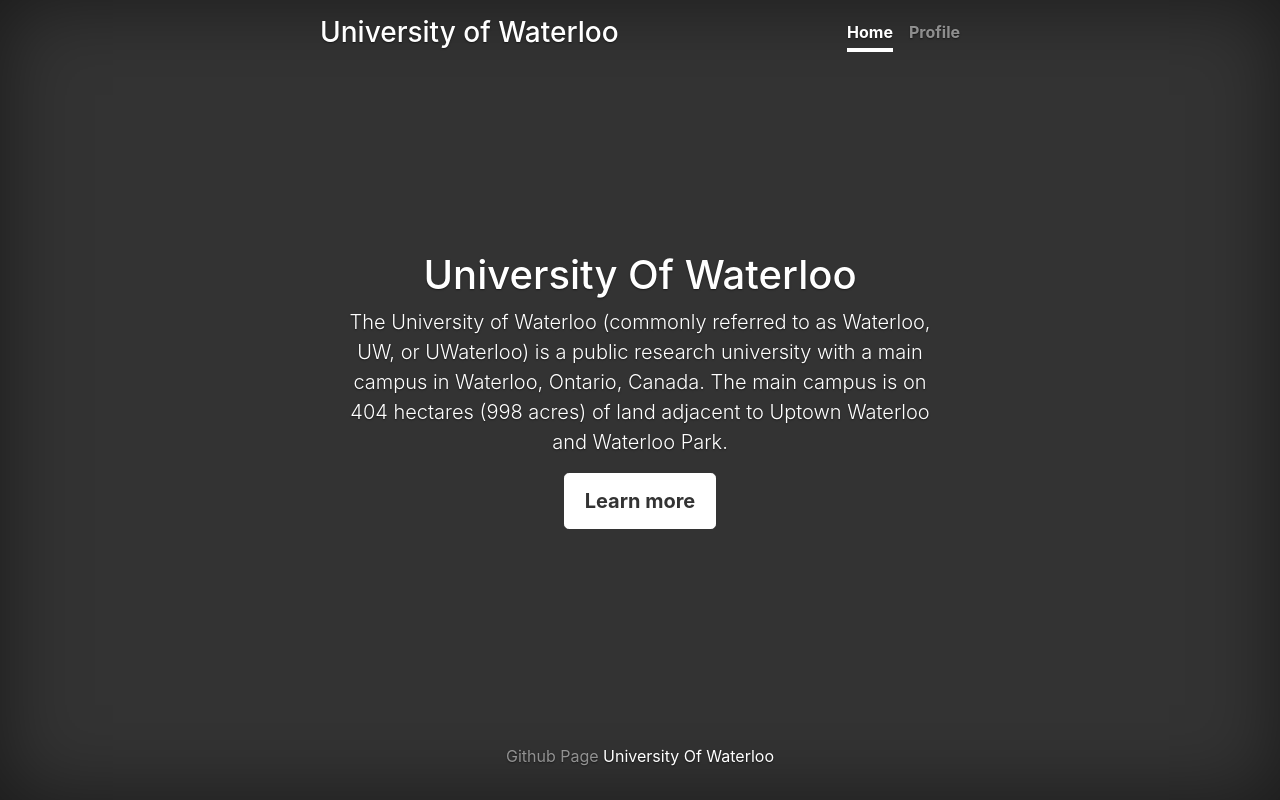
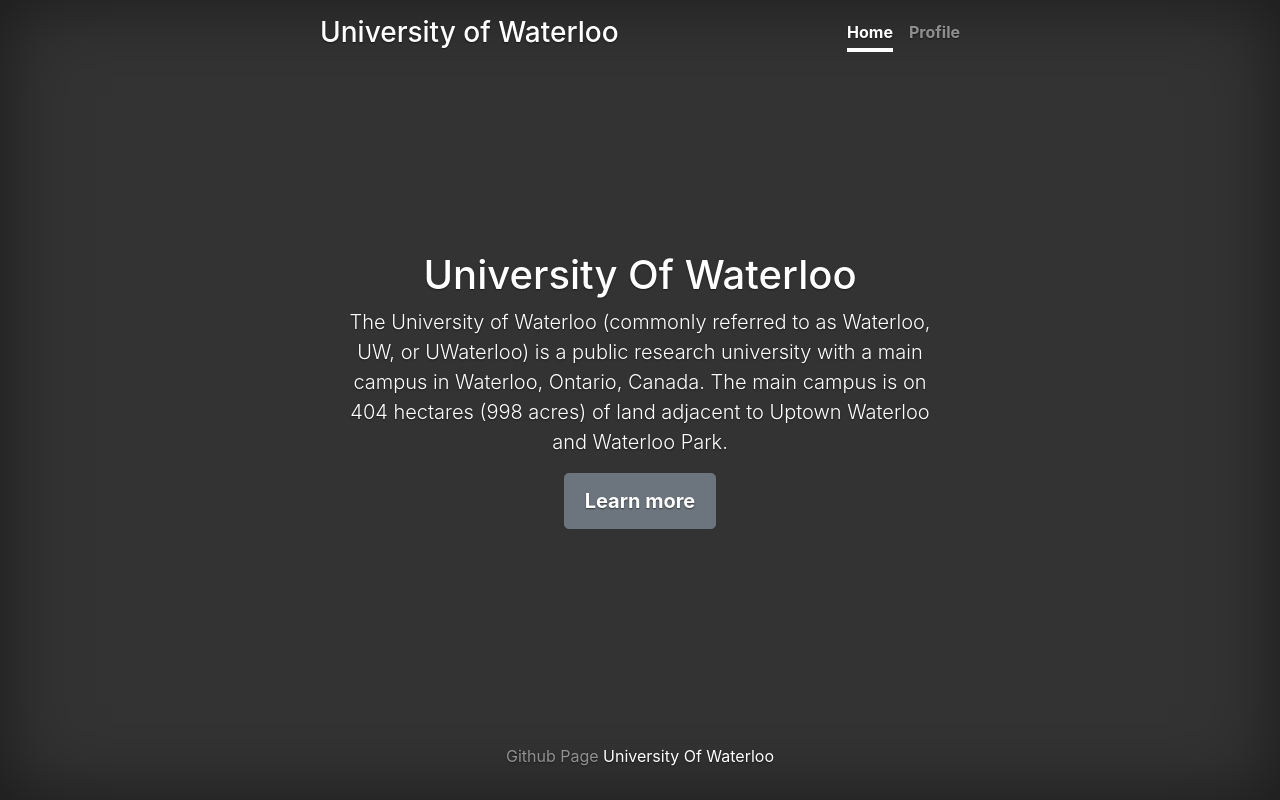
Before and after one commit to JunyiZhao720/Personal-Website, a React (Create React App) app in the folder src/main/frontend/: page / in a window 1280 px wide. Built offline with nearby package versions, Linux system fonts and the light colour scheme.

Commit message:
Changed button and pictures

```diff
--- a/src/main/frontend/src/App.css
+++ b/src/main/frontend/src/App.css
@@ -1,16 +1,3 @@
-.App {
-    text-align: center;
-  }
-
-@keyframes App-logo-spin {
-  from {
-    transform: rotate(0deg);
-  }
-  to {
-    transform: rotate(360deg);
-  }
-}
-
 
 /*
  * Globals
@@ -22,18 +9,6 @@ a:focus,
 a:hover {
   color: #fff;
 }
-
-
-/* Custom default button */
-.btn-secondary,
-.btn-secondary:hover,
-.btn-secondary:focus {
-  color: #333;
-  text-shadow: none; /* Prevent inheritance from `body` */
-  background-color: #fff;
-  border: .05rem solid #fff;
-}
-
 
 /*
  * Base structure
@@ -167,7 +142,7 @@ body {
   transition: transform 1s ease-in-out;
 } */
 
-.page-enter {
+/* .page-enter {
   transform: translate(-100%, 0);
 }
 
@@ -189,4 +164,4 @@ body {
 
 .page--prev.page-exit {
   transform: translate(100%, 0);
-}
+} */
--- a/src/main/frontend/src/Components/controlledCarousel.jsx
+++ b/src/main/frontend/src/Components/controlledCarousel.jsx
@@ -39,7 +39,7 @@ function ControlledCarousel() {
         <Carousel.Item>
           <img
             className="d-block w-100"
-            src="https://i.pinimg.com/originals/30/ed/23/30ed235f9e92a084ebc690d67ceaf39a.jpg"
+            src="https://kpopreviewed.files.wordpress.com/2019/11/taeyeon-purpose-1.jpeg?w=1200"
             alt="Third slide"
           />
 
--- a/src/main/frontend/src/Components/profile.jsx
+++ b/src/main/frontend/src/Components/profile.jsx
@@ -13,7 +13,7 @@ class Profile extends Component {
     render() {
         return (
           <React.Fragment>
-            <CustomizedTransition timeout={20000} classNames={"page"} >
+            <CustomizedTransition timeout={2000} classNames={"fade"} >
 
               <main role="main" className="row inner cover">
 
--- a/src/main/frontend/src/index.css
+++ b/src/main/frontend/src/index.css
@@ -11,13 +11,13 @@ a:hover {
 
 
 /* Custom default button */
-.btn-secondary,
-.btn-secondary:hover,
-.btn-secondary:focus {
+.btn-default,
+.btn-default:hover,
+.btn-default:focus {
   color: #333;
-  text-shadow: none; /* Prevent inheritance from `body` */
+  text-shadow: none; /* Prevent inheritence from `body` */
   background-color: #fff;
-  border: .05rem solid #fff;
+  border: 1px solid #fff;
 }
 
 
@@ -98,6 +98,11 @@ body {
   font-weight: 700;
 }
 
+.page {
+  position: sticky; /* or absolute */
+  top: 30%;
+  left: -20%;
+}
 
 /*
  * Footer
```
Also changed, not shown: src/main/frontend/src/Components/footer.jsx (added, +13 -0 lines).
